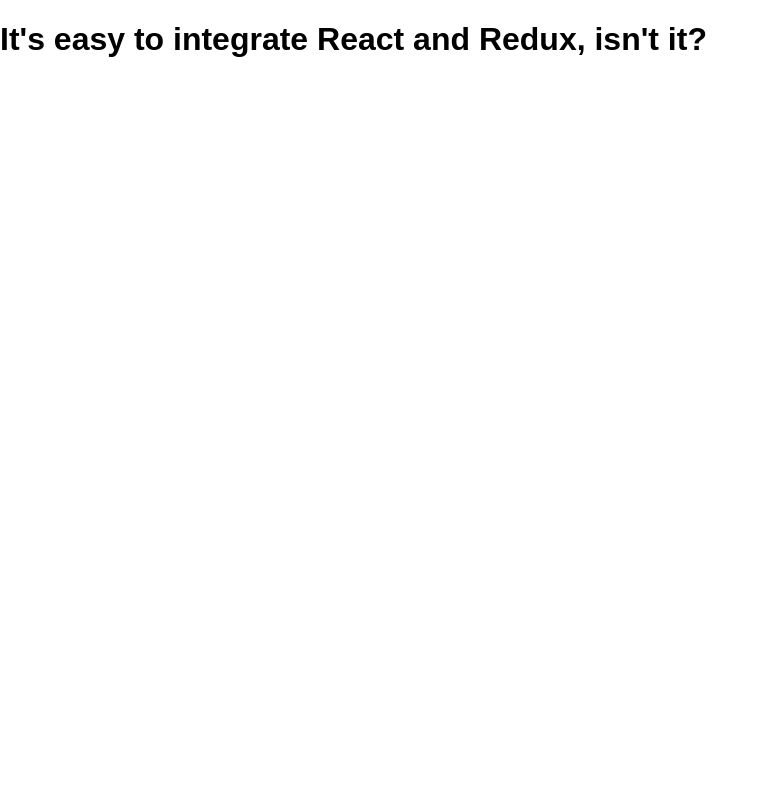
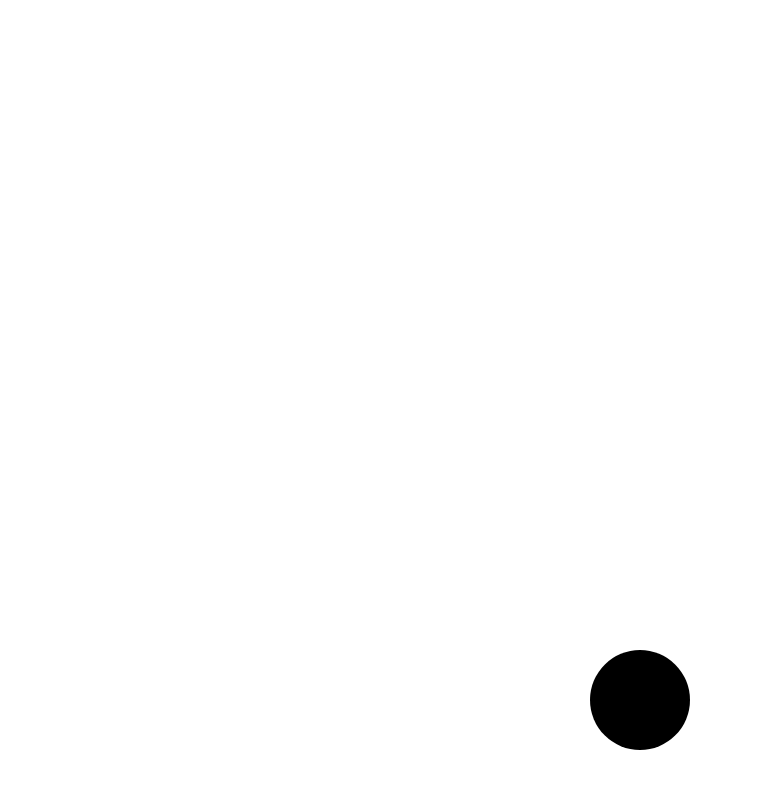
Before and after one commit to afrol/js_games_1, a React (Create React App) app: page / in a window 1280 px wide. Shown: the top 788 px of the page, without its empty margins (0-767 px from the left). Built offline with nearby package versions, Linux system fonts and the light colour scheme.

Commit message:
create Canvas

```diff
--- a/src/App.js
+++ b/src/App.js
@@ -1,18 +1,12 @@
 import React, { Component } from 'react';
-import PropTypes from 'prop-types';
+import Canvas from './components/Canvas/';
 
 class App extends Component {
   render() {
     return (
-      <div className="App">
-        <h1 className="App-title">{this.props.message}</h1>
-      </div>
+      <Canvas/>
     );
   }
 }
 
-App.propTypes = {
-  message: PropTypes.string.isRequired,
-};
-
 export default App;
--- /dev/null
+++ b/src/components/Canvas/index.js
@@ -0,0 +1,17 @@
+import React from 'react';
+
+const Canvas = () => {
+  const viewBox = [window.innerWidth / -2, 100 - window.innerHeight, window.innerWidth, window.innerHeight];
+
+  return (
+    <svg
+      id="aliens-go-home-canvas"
+      preserveAspectRatio="xMaxYMax none"
+      viewBox={viewBox}
+    >
+      <circle cx={0} cy={0} r={50} />
+    </svg>
+  );
+};
+
+export default Canvas;
--- a/src/index.css
+++ b/src/index.css
@@ -3,3 +3,8 @@ body {
   padding: 0;
   font-family: sans-serif;
 }
+
+html, body {
+  overflow: hidden;
+  height: 100%;
+}
```
